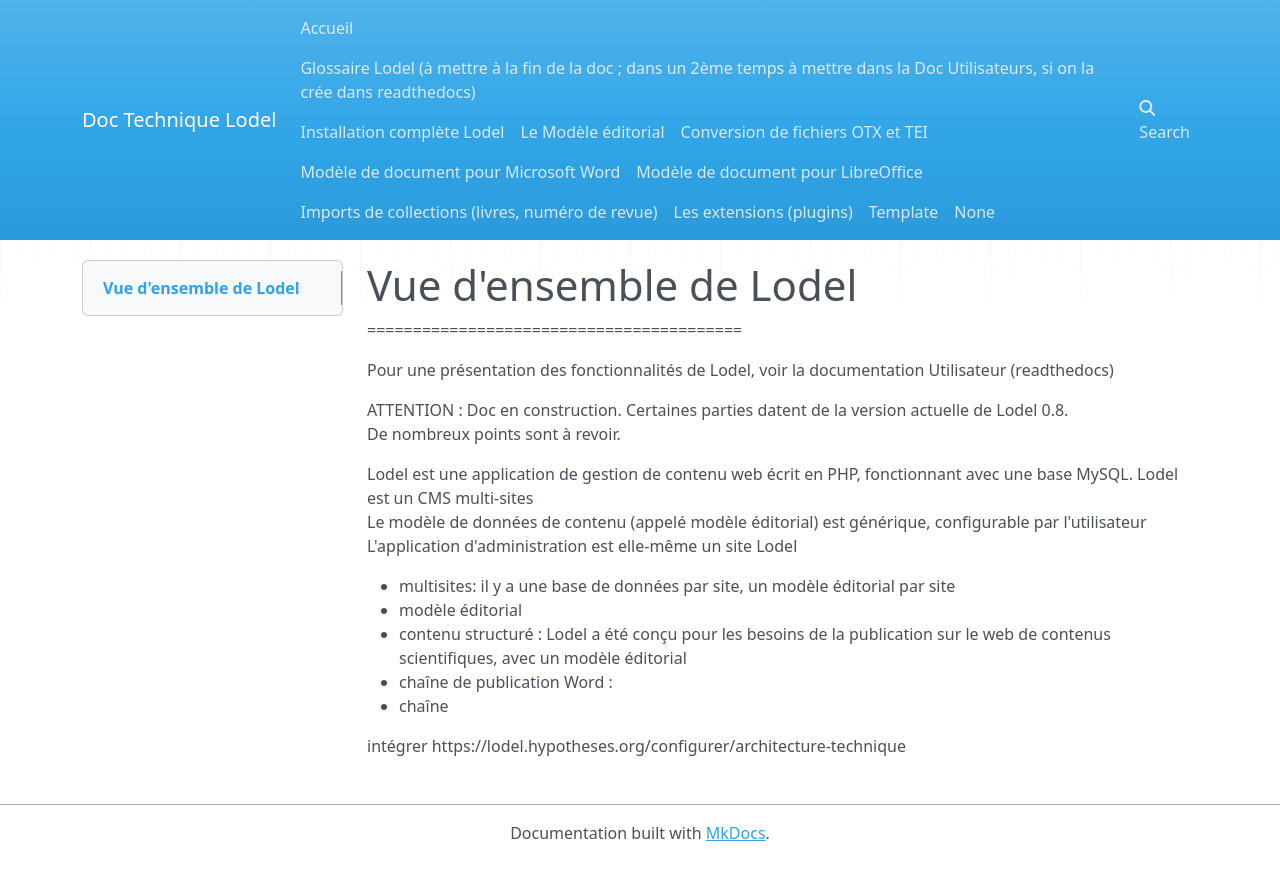
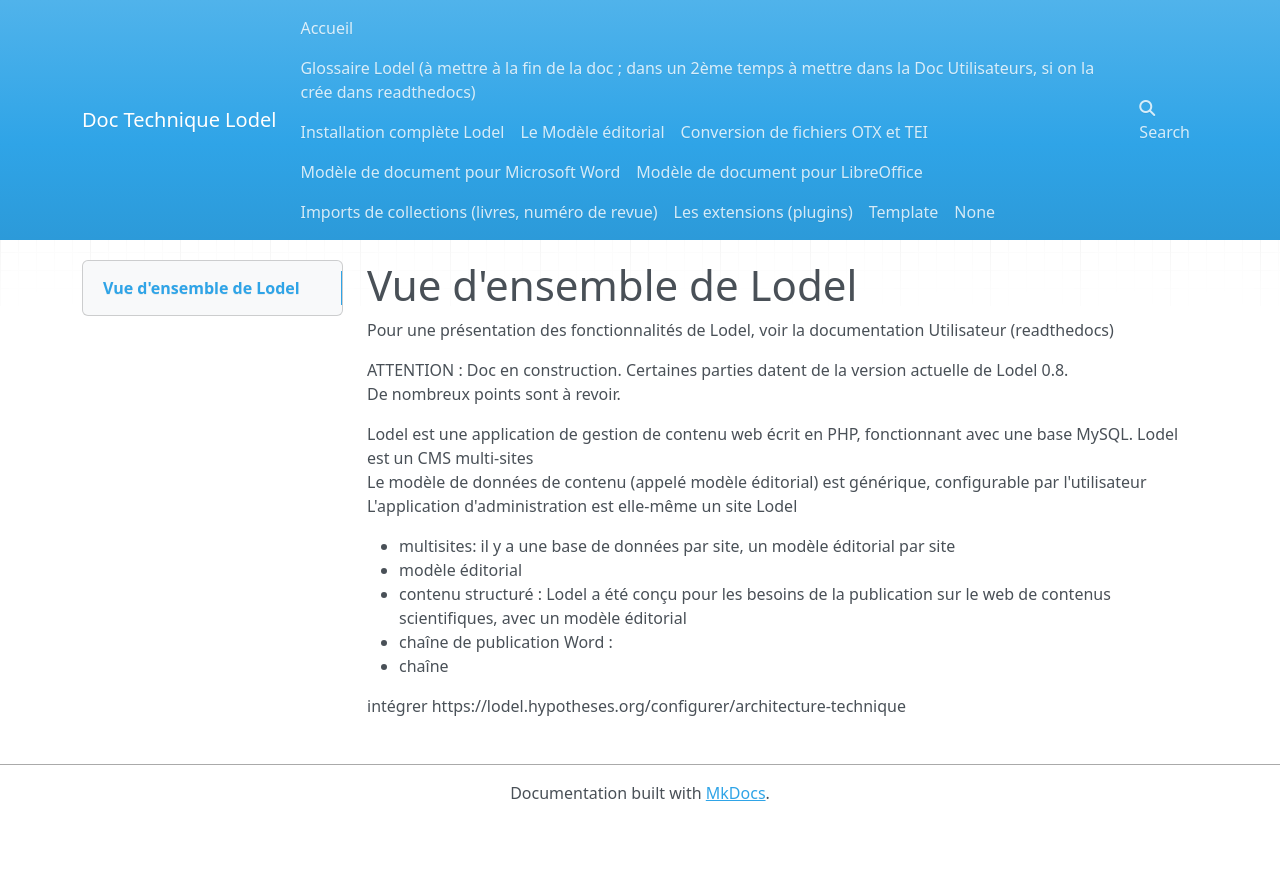
Before and after one commit to ValentinGeorgesDubost/Doc-Lodel, an MkDocs documentation site: the page built from docs/vuedensemble.md, in a window 1280 px wide. Shown: the top 880 px of the page. Built offline with MkDocs 1.6.1, drawn with Linux system fonts in a browser that asks for light colours; nearby versions of some CDN libraries; old or Windows-style settings are respelled for this version of MkDocs.

```diff
--- a/docs/vuedensemble.md
+++ b/docs/vuedensemble.md
@@ -1,5 +1,5 @@
-# Vue d'ensemble de Lodel
-=========================================
+Vue d'ensemble de Lodel
+=======================
 
 Pour une présentation des fonctionnalités de Lodel, voir la documentation Utilisateur (readthedocs)
 
```
